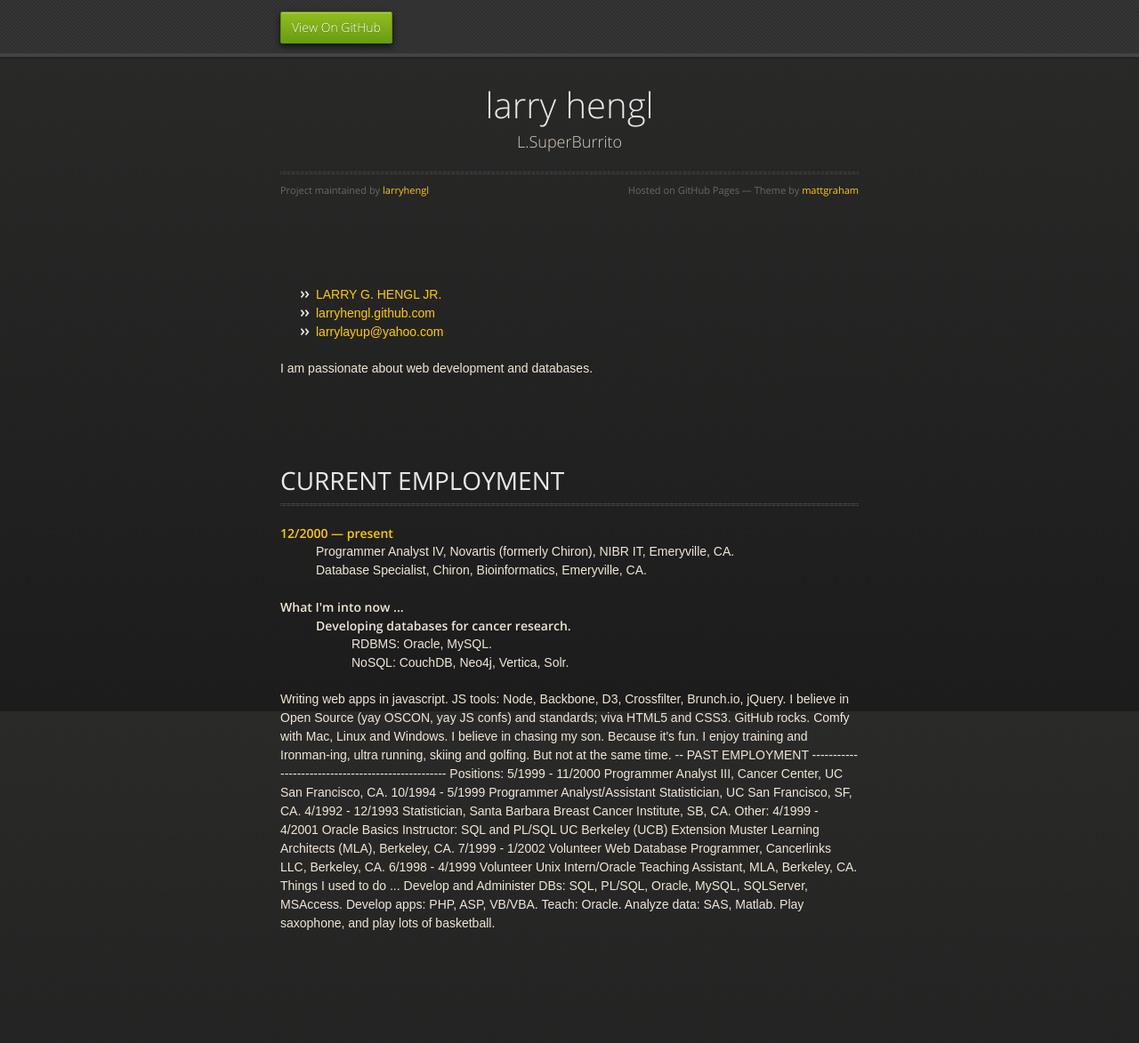
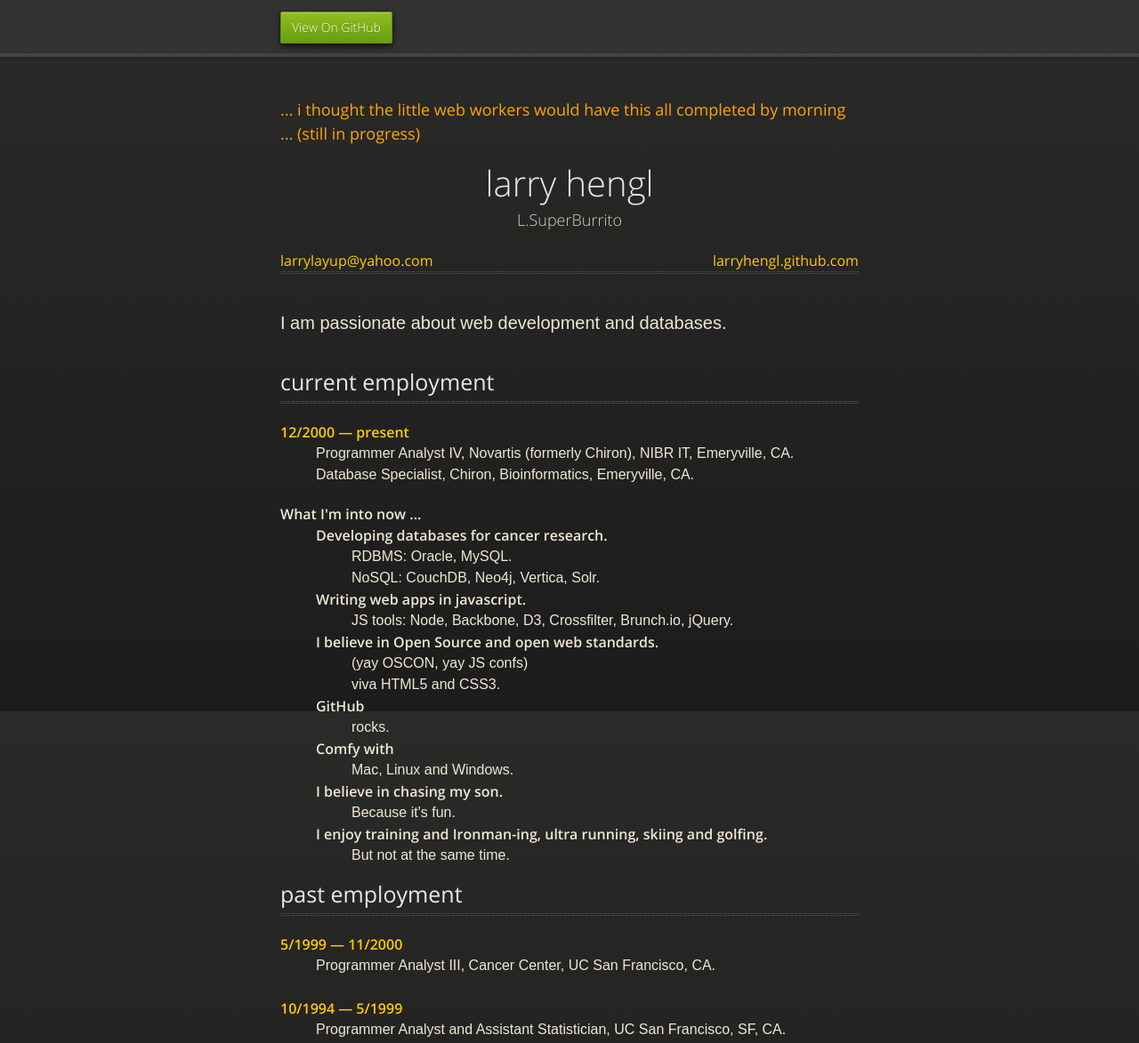
Before and after one commit to larryhengl/larryhengl.github.com, a plain HTML site: page index.html in a window 1280 px wide. Shown: the top 1173 px of the page at 89% size. Drawn offline with nearby package versions, Linux system fonts and the light colour scheme; a web font is replaced by a local one.

Commit message:
adding styles

```diff
--- a/index.html
+++ b/index.html
@@ -30,25 +30,24 @@
 
       <section>
         <div id="title">
+
+<span class="ithought">... i thought the little web workers would have this all completed by morning <br>... (still in progress)</span><br><br>
+
           <h1>larry hengl</h1>
           <p>L.SuperBurrito</p>
+          <div class="leftyrighty">
+            <div class="lefty gold">larrylayup@yahoo.com</div>
+            <div class="righty gold"><a href="http://larryhengl.github.com/">larryhengl.github.com</a></div>
+          </div>
           <hr>
-          <span class="credits left">Project maintained by <a href="https://github.com/larryhengl">larryhengl</a></span>
-          <span class="credits right">Hosted on GitHub Pages &mdash; Theme by <a href="http://twitter.com/#!/michigangraham">mattgraham</a></span>
         </div>
 
         <section>
           <div class="orienta">
-  <ul class="gold">
-    <li>LARRY G. HENGL JR.</li>
-    <li>larryhengl.github.com</li>
-    <li>larrylayup@yahoo.com</li>
-  </ul>
-
-<p>I am passionate about web development and databases.</p>
+          <p class="size20">I am passionate about web development and databases.</p>
 
           <section id="employment">
-      <h1>CURRENT EMPLOYMENT</h1><hr>
+            <h1>current employment</h1><hr>
             <dl>
               <dt class="gold">12/2000 &mdash; present</dt>
               <dd>Programmer Analyst IV, Novartis (formerly Chiron), NIBR IT, Emeryville, CA.</dd>
@@ -56,49 +55,47 @@
             </dl>
             <dl>
               <dt>What I'm into now ...</dt>
-          <dd><dl>
+              <dd>
+                <dl>
                   <dt>Developing databases for cancer research.</dt>
                     <dd>RDBMS: Oracle, MySQL.</dd>
                     <dd>NoSQL: CouchDB, Neo4j, Vertica, Solr.</dd>
+                  <dt>Writing web apps in javascript.</dt>
+                    <dd>JS tools: Node, Backbone, D3, Crossfilter, Brunch.io, jQuery.</dd>
+                  <dt>I believe in Open Source and open web standards.
+                    <dd>(yay OSCON, yay JS confs)</dd>
+                    <dd>viva HTML5 and CSS3.</dd>
+                  <dt>GitHub</dt><dd>rocks.</dd>
+                  <dt>Comfy with</dt><dd>Mac, Linux and Windows.</dd>
+                  <dt>I believe in chasing my son.</dt><dd>Because it's fun.</dd>
+                  <dt>I enjoy training and Ironman-ing, ultra running, skiing and golfing.</dt><dd>But not at the same time.</dd>
                 </dl>
               </dd>
             </dl>
-Writing web apps in javascript.
-  JS tools: Node, Backbone, D3, Crossfilter, Brunch.io, jQuery.
+            <h1>past employment</h1><hr>
+            <dl>
+              <dt class="gold">5/1999 &mdash; 11/2000</dt>
+              <dd>Programmer Analyst III, Cancer Center, UC San Francisco, CA.</dd><br>
 
-I believe in Open Source (yay OSCON, yay JS confs) and standards; viva HTML5 and CSS3.
+              <dt class="gold">10/1994 &mdash; 5/1999</dt>
+              <dd>Programmer Analyst and Assistant Statistician, UC San Francisco, SF, CA.</dd><br>
 
-GitHub rocks.
+              <dt class="gold">4/1992 &mdash; 12/1993</dt>
+              <dd>Statistician, Santa Barbara Breast Cancer Institute, SB, CA.</dd><br>
+            </dl>
 
-Comfy with Mac, Linux and Windows.
+            <dl>Other positions:
+              <dt class="gold">4/1999 &mdash; 4/2001</dt>
+              <dd>Oracle Basics Instructor: SQL and PL/SQL</dd>
+              <dd>UC Berkeley (UCB) Extension</dd>
+              <dd>Muster Learning Architects (MLA), Berkeley, CA.</dd><br>
 
-I believe in chasing my son.  Because it's fun.
+              <dt class="gold">7/1999 &mdash; 1/2002</dt>
+              <dd>Volunteer Web Database Programmer, Cancerlinks LLC, Berkeley, CA.</dd><br>
 
-I enjoy training and Ironman-ing, ultra running, skiing and golfing. But not at the same time.
-
-
-
--- PAST EMPLOYMENT ---------------------------------------------------
-
-Positions:
-
-5/1999 - 11/2000  Programmer Analyst III, Cancer Center, UC San Francisco, CA.
-
-10/1994 - 5/1999  Programmer Analyst/Assistant Statistician, UC San Francisco, SF, CA.
-
-4/1992 - 12/1993  Statistician, Santa Barbara Breast Cancer Institute, SB, CA.
-
-
-Other:
-
-4/1999 - 4/2001   Oracle Basics Instructor: SQL and PL/SQL
-          UC Berkeley (UCB) Extension
-          Muster Learning Architects (MLA), Berkeley, CA.
-
-7/1999 - 1/2002   Volunteer Web Database Programmer, Cancerlinks LLC, Berkeley, CA.
-
-6/1998 - 4/1999     Volunteer Unix Intern/Oracle Teaching Assistant, MLA, Berkeley, CA.
-
+              <dt class="gold">6/1998 &mdash; 4/1999</dt>
+              <dd>Volunteer Unix Intern/Oracle Teaching Assistant, MLA, Berkeley, CA.</dd><br>
+            </dl>
 
 
 Things I used to do ...
@@ -195,8 +192,9 @@ Performed statistical analysis and data management of breast cancer and breast
 biochemical information.
 </section>
 
-</div>
 </section>
+
+      <section>
 
 <h3>My ToDo.MVC:</h3>
 <ul>
@@ -211,5 +209,11 @@ biochemical information.
     </div>
     <!--[if !IE]><script>fixScale(document);</script><![endif]-->
 
+      </section>
+
+<footer>  <hr>
+          <span class="credits left">Project maintained by <a href="https://github.com/larryhengl">larryhengl</a></span>
+          <span class="credits right">Hosted on GitHub Pages &mdash; Theme by <a href="http://twitter.com/#!/michigangraham">mattgraham</a></span>
+</footer>
   </body>
 </html>
--- a/stylesheets/me.css
+++ b/stylesheets/me.css
@@ -1,5 +1,37 @@
 /*  me.css  */
+.ithought{
+	font-size:18px;
+	color:orange;
+}
 
+.lefty {float:left;}
+.righty {float:right;}
 .gold {color: #FC0;}
+.orienta {font-family: 'Orienta', sans-serif;}
+.size20 {font-size:20px;}
+.leftyrighty {
+	overflow: hidden;
+	width: 100%;
+}
 
-.orienta {font-family: 'Orienta', sans-serif;}
+section h1 {
+  font-size: 25px;
+  text-align: left;
+  line-height: 23px;
+}
+
+/***  footer ***/
+
+footer .credits {
+  font-size: 11px;
+  font-family: 'OpenSansRegular', "Helvetica Neue", Helvetica, Arial, sans-serif;
+  font-weight: normal;
+  color: #696969;
+  margin-top: -10px;
+}
+footer .credits.left {
+  float: left;
+}
+footer .credits.right {
+  float: right;
+}
--- a/stylesheets/styles.css
+++ b/stylesheets/styles.css
@@ -531,7 +531,7 @@ table {
 body {
   padding: 0px 0 20px 0px;
   margin: 0px;
-  font: 14px/1.5 "OpenSansRegular", "Helvetica Neue", Helvetica, Arial, sans-serif;
+  font: 16px/1.5 "OpenSansRegular", "Helvetica Neue", Helvetica, Arial, sans-serif;
   color: #f0e7d5;
   font-weight: normal;
   background: #252525;
@@ -782,15 +782,13 @@ dt {
 
 section {
   max-width: 650px;
-  padding: 30px 0px 50px 0px;
+  padding: 20px 0px 20px 0px;
   margin: 20px 0;
-  margin-top: 70px;
 }
 section #title {
   border: 0;
   outline: none;
-  margin: 0 0 50px 0;
-  padding: 0 0 5px 0;
+  margin: 70px 0 0 0;
 }
 section #title h1 {
   font-family: 'OpenSansLight', "Helvetica Neue", Helvetica, Arial, sans-serif;
@@ -805,19 +803,6 @@ section #title p {
   font-weight: normal;
   font-size: 18px;
   text-align: center;
-}
-section #title .credits {
-  font-size: 11px;
-  font-family: 'OpenSansRegular', "Helvetica Neue", Helvetica, Arial, sans-serif;
-  font-weight: normal;
-  color: #696969;
-  margin-top: -10px;
-}
-section #title .credits.left {
-  float: left;
-}
-section #title .credits.right {
-  float: right;
 }
 
 @media print, screen and (max-width: 720px) {
```
Lines whose indentation alone changed are shown as unchanged.
